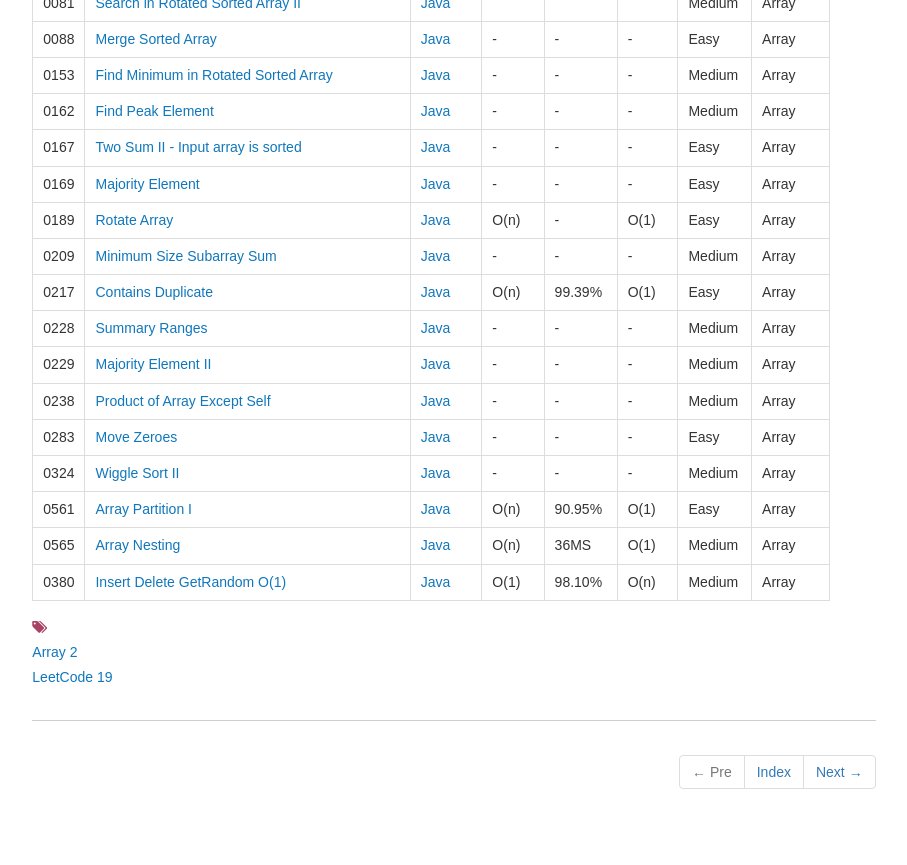
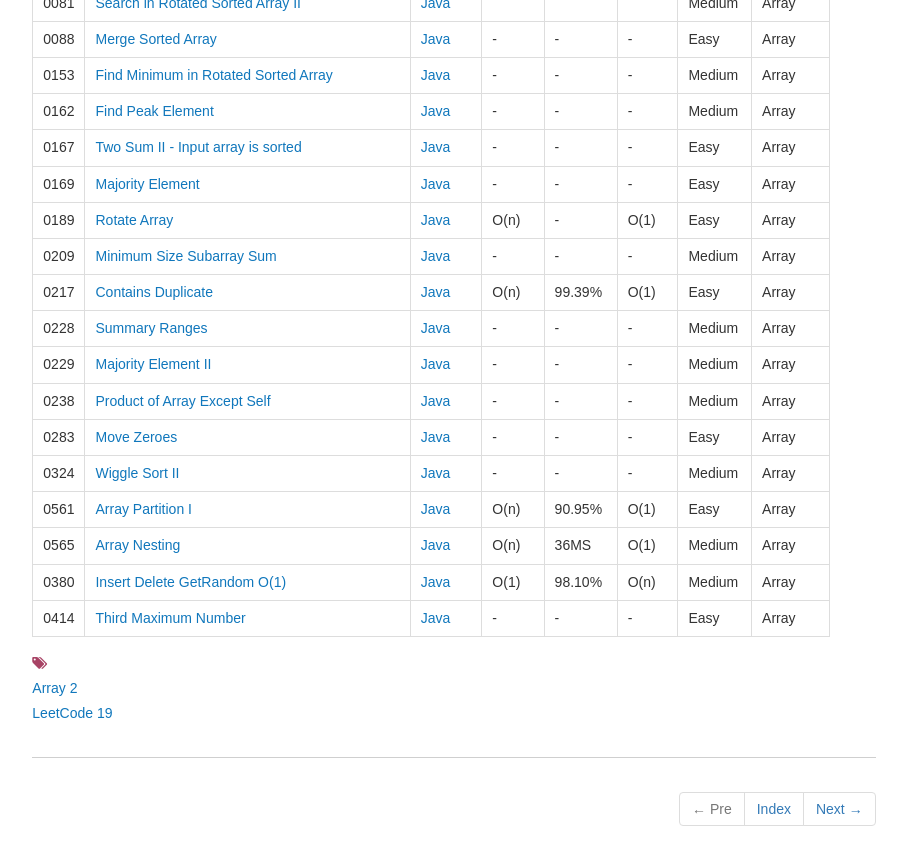
Before and after one commit to dunso/algorithm, a Jekyll site: the page built from docs/_posts/2017-11-29-Array.md, in a window 1280 px wide and 900 px high, scrolled down 748 px. Shown: the top 865 px of the window, without its empty margins (186-1093 px from the left). Built offline with Jekyll 4.4.1, drawn with Linux system fonts in a browser that asks for light colours; nearby versions of some CDN libraries.

Commit message:
Add index of LeetCode0414.java to docs

```diff
--- a/docs/_posts/2017-11-29-Array.md
+++ b/docs/_posts/2017-11-29-Array.md
@@ -44,3 +44,4 @@
 |0561|[Array Partition I](https://leetcode.com/problems/array-partition-i)| [Java](https://e.srl/leetcode-561/)  | O(n) |90.95%| O(1)  |  Easy |Array|
 |0565|[Array Nesting](https://leetcode.com/problems/array-nesting)| [Java](https://e.srl/leetcode-565/)  | O(n) |36MS| O(1)  |  Medium |Array|
 |0380|[Insert Delete GetRandom O(1)](https://leetcode.com/problems/insert-delete-getrandom-o1/) | [Java](https://e.srl/leetcode-380/)  | O(1) |98.10%| O(n)  |  Medium |Array|
+|0414|[Third Maximum Number](https://leetcode.com/problems/third-maximum-number/description/) | [Java](https://e.srl/leetcode-414/)  |-|-|-|Easy |Array|
```
